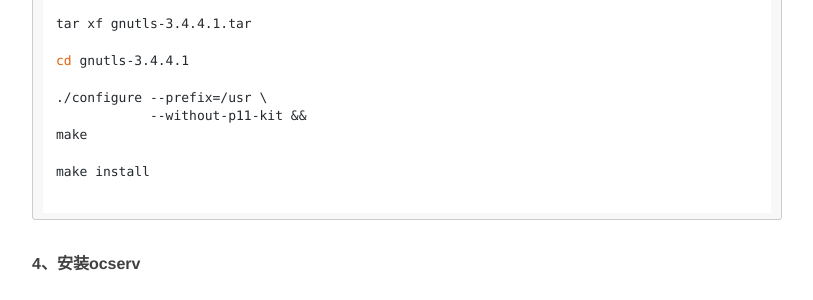
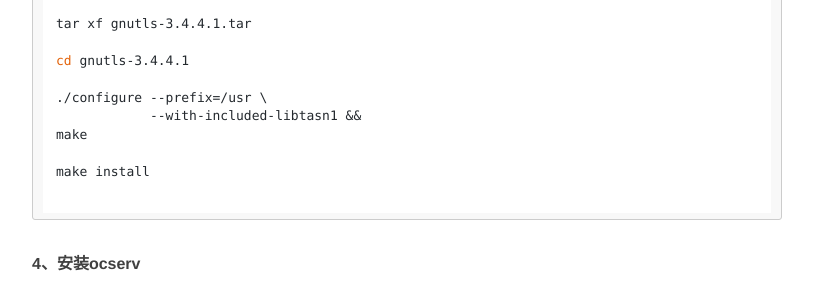
Before and after one commit to EwanZhang/EwanZhang, a Jekyll site: the page built from _posts/2015-07-04-centos6配置anyconnect.md, in a window 1280 px wide and 900 px high, scrolled down 1561 px. Shown: the part 207-507 px from the top of the window, without its empty margins (233-1046 px from the left). Built offline with Jekyll 4.4.1, drawn with Linux system fonts in a browser that asks for light colours; nearby versions of some CDN libraries; comment, search, counter and statistics services are not loaded.

Commit message:
Update 2015-07-04-centos6配置anyconnect.md

```diff
--- a/_posts/2015-07-04-centos6配置anyconnect.md
+++ b/_posts/2015-07-04-centos6配置anyconnect.md
@@ -80,7 +80,7 @@ tar xf gnutls-3.4.4.1.tar
 cd gnutls-3.4.4.1
 
 ./configure --prefix=/usr \
-            --without-p11-kit &&
+            --with-included-libtasn1 &&
 make
 
 make install
```
